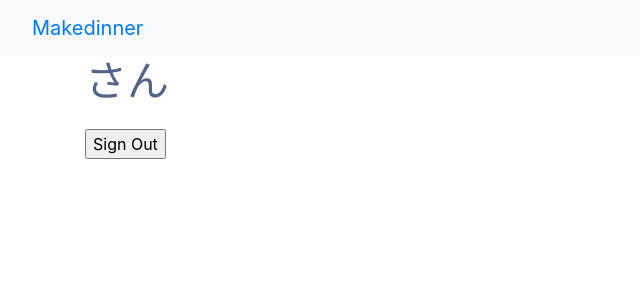
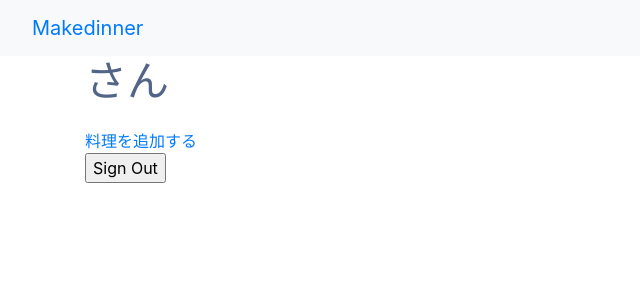
Before and after one commit to daikon0/makedinner-nuxt-express, a Nuxt app: page /mypage in a window 1280 px wide. Shown: the top 300 px of the page, without its empty margins (0-640 px from the left). Built offline with nearby package versions, Linux system fonts and the light colour scheme; no server answers; what @smartweb/vue-flash-message would draw is missing.

Commit message:
add createDish

```diff
--- a/pages/mypage/index.vue
+++ b/pages/mypage/index.vue
@@ -4,6 +4,9 @@
     <div class="container">
       <div>
         <h2 class="subtitle">{{ user.username }}さん</h2>
+      </div>
+      <div>
+        <nuxt-link to="/mypage/createDish">料理を追加する</nuxt-link>
       </div>
       <div>
         <form action="/signout" method="post">
```
